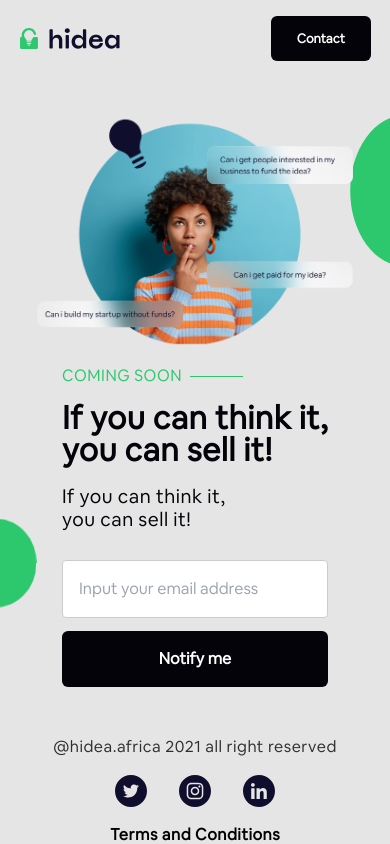
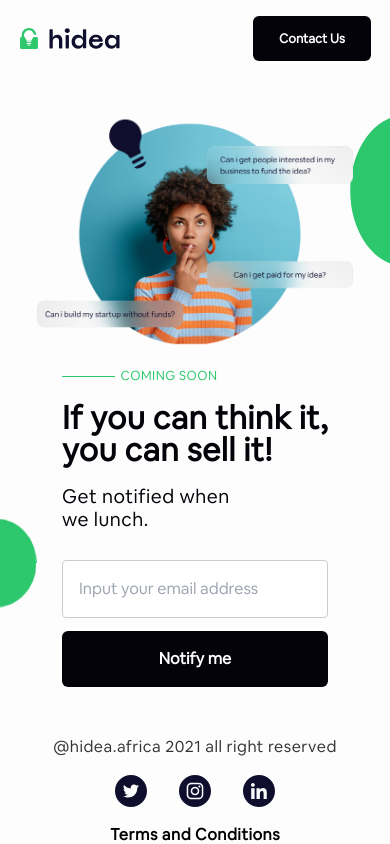
Before and after one commit to mad-max-fury/hidea-africa, a React (Create React App) app: page / in a window 390 px wide. Built offline with nearby package versions, Linux system fonts and the light colour scheme.

Commit message:
[add] success modal

```diff
--- a/package.json
+++ b/package.json
@@ -4,6 +4,10 @@
   "private": true,
   "dependencies": {
     "@craco/craco": "^6.4.0",
+    "@fortawesome/fontawesome-svg-core": "^1.2.36",
+    "@fortawesome/free-solid-svg-icons": "^5.15.4",
+    "@fortawesome/react-fontawesome": "^0.1.16",
+    "@heroicons/react": "^1.0.5",
     "@testing-library/jest-dom": "^5.14.1",
     "@testing-library/react": "^11.2.7",
     "@testing-library/user-event": "^12.8.3",
--- a/src/App.js
+++ b/src/App.js
@@ -4,7 +4,9 @@ import { Header } from './components/Header';
 import { Main } from './components/Main';
 import { Footer } from './components/Footer';
 
+
 function App() {
+
   return (
     <div className="App">
       <span className="left-eclipse"></span>
@@ -12,6 +14,7 @@ function App() {
       <Header />
       <Main />
       <Footer />
+
     </div>
   );
 }
--- a/src/components/Header.js
+++ b/src/components/Header.js
@@ -16,8 +16,8 @@ export const Header = () => {
                 <div className="menu">
                     <ul>
                         <li>
-                            <Mailto email="contact@hidea.africa" subject="Hello & Welcome" body="Hello world!">
-                                <Button className="btn" text="Contact" type="button" />
+                            <Mailto email="contact@hidea.africa" subject="Hello & Welcome" body="Hello...">
+                                <Button className="btn" text="Contact Us" type="button" />
                             </Mailto>
                         </li>
                     </ul>
--- a/src/components/Main.css
+++ b/src/components/Main.css
@@ -29,6 +29,12 @@
     align-items: center;
 }
 
+.cst {
+    margin-left: 22%;
+    width: 100%;
+    font-size: 1rem;
+}
+
 .main-content__cst {
     font-weight: 500;
     font-size: 1rem;
@@ -40,13 +46,13 @@
     position: relative;
 }
 
-.main-content__cst::after {
+.main-content__cst::before {
     content: "";
     display: inline-block;
     width: 20%;
     height: 1px;
     background-color: rgba(45, 200, 109, 1);
-    left: 30%;
+    left: 0%;
     top: 50%;
     position: absolute;
 }
@@ -77,9 +83,6 @@
 
 
 @media screen and (max-width: 1024px) {
-    .main-content__cst::after {
-        left: 35%;
-    }
 
     .main-content__title .title {
         font-size: 3rem;
@@ -89,9 +92,6 @@
 }
 
 @media screen and (max-width: 900px) {
-    .main-content__cst::after {
-        left: 40%;
-    }
 
     .main-content__title .title {
         font-size: 2.5rem;
@@ -122,10 +122,6 @@
         order: 1;
     }
 
-    .main-content__cst::after {
-        left: 30%;
-    }
-
     .main-content__title .title {
         font-size: 3.5rem;
     }
@@ -133,18 +129,14 @@
 }
 
 @media screen and (max-width: 600px) {
-    .main-content__cst::after {
-        left: 40%;
-    }
-
     .main-content__title .title {
         font-size: 2.5rem;
     }
 }
 
 @media screen and (max-width: 408px) {
-    .main-content__cst::after {
-        left: 48%;
+    .cst {
+        font-size: .8em;
     }
 
     .main-content__title .title {
@@ -153,14 +145,6 @@
 }
 
 @media screen and (max-width: 320px) {
-    .main-content__cst {
-        font-size: .7em;
-    }
-
-    .main-content__cst::after {
-        left: 42%;
-    }
-
     .main-content__title .title {
         font-size: 1.8rem;
     }
--- a/src/components/Main.js
+++ b/src/components/Main.js
@@ -13,7 +13,7 @@ export const Main = () => {
                     </div>
                     <div className="main-content__title">
                         <h1 className="title">If you can think it, <br /> you can sell it!</h1>
-                        <p className="subtitle">If you can think it, <br /> you can sell it!</p>
+                        <p className="subtitle">Get notified when <br /> we lunch.</p>
                     </div>
                     <MailForm />
                 </div>
--- a/src/components/UI/Button.css
+++ b/src/components/UI/Button.css
@@ -43,3 +43,9 @@
         font-size: .8rem;
     }
 }
+
+@media screen and (max-width: 280px) {
+    .btn {
+        padding: .7em 1.5em;
+    }
+}
--- a/src/components/UI/MailForm.js
+++ b/src/components/UI/MailForm.js
@@ -1,12 +1,22 @@
-import React, { useState } from 'react'
+import React, { useState, useCallback } from 'react'
 import "./MailForm.css"
 import { Button } from './Button'
 import axios from 'axios'
+import { Modal } from './Modal'
 
 export const MailForm = () => {
     const [email, setEmail] = useState('')
     const [error, setError] = useState('')
     const [success, setSuccess] = useState("Notify me")
+    const [modal, setModal] = useState(false)
+
+    const handleShowModal = useCallback(() => {
+        setModal(true)
+    }, [])
+
+    const handleHideModal = useCallback(() => {
+        setModal(false)
+    }, [])
 
     const handleChange = (e) => {
         setEmail(e.target.value)
@@ -25,7 +35,7 @@ export const MailForm = () => {
                 .then(res => {
                     setEmail('')
                     setError('')
-                    setSuccess(res.data.message)
+                    handleShowModal()
                 })
                 .catch(err => {
                     setError('Something went wrong')
@@ -44,6 +54,7 @@ export const MailForm = () => {
                 {error && <div className="error">{error}</div>}
             </div>
             <Button className="btn-primary" text={success} type="submit" />
+            {modal && <Modal handleHideModal={handleHideModal} />}
         </form>
     )
 }
--- /dev/null
+++ b/src/components/UI/Modal.css
@@ -0,0 +1,4 @@
+.modal {
+    bottom: 50%;
+    transform: translate(0, 50%);
+}
--- /dev/null
+++ b/src/components/UI/Modal.js
@@ -0,0 +1,45 @@
+import React, { Fragment, useEffect } from 'react';
+import Portal from './Portal';
+import './Modal.css';
+
+export const Modal = ({ handleHideModal }) => {
+    useEffect(() => {
+        document.body.style.overflow = 'hidden';
+        return () => {
+            document.body.style.overflow = 'auto';
+        };
+    }, []);
+    return (
+        <Fragment>
+            <div onClick={handleHideModal} className="fixed inset-0 bg-black opacity-50" />
+            <Portal>
+
+                <div className="bg-black opacity-25 w-full h-full absolute z-10 inset-0" />
+                <div className="modal bg-white rounded-lg md:max-w-md md:mx-auto p-4 fixed inset-x-0 bottom-0 z-50 mb-4 mx-4 ">
+                    <div className="flex-col items-center text-center justify-center">
+                        <div className="rounded-full border border-green-500 flex items-center justify-center w-16 h-16 flex-shrink-0 mx-auto">
+
+                            <svg xmlns="http://www.w3.org/2000/svg" className="h-6 w-6 text-green-500 text-lg" fill="none" viewBox="0 0 24 24" stroke="currentColor">
+                                <path strokeLinecap="round" strokeLinejoin="round" strokeWidth={2} d="M5 13l4 4L19 7" />
+                            </svg>
+                        </div>
+                        <div className="mt-4 text-center md:text-center">
+                            <p className="font-bold text-center">Success</p>
+                            <p className="text-sm text-gray-700 mt-1">
+                                Email submited successfully. You'll get a mail from us when we lunch.
+                            </p>
+                        </div>
+                    </div>
+                    <div className="text-center md:text-center mt-4 md:flex md:justify-center">
+                        <button
+                            onClick={handleHideModal}
+                            className="text-white block w-full md:inline-block px-4 py-3 bg-black rounded-md font-semibold text-sm mt-4 md:mt-0 md:order-1"
+                        >Ok</button>
+
+                    </div>
+                </div>
+
+            </Portal>
+        </Fragment>
+    );
+}
--- /dev/null
+++ b/src/components/UI/Portal.js
@@ -0,0 +1,28 @@
+import { useEffect, useRef } from "react";
+import ReactDOM from "react-dom";
+
+const Portal = ({ children, className }) => {
+    const bodyRef = useRef(document.getElementsByTagName(`body`)[0]);
+    const elementRef = useRef(document.createElement(`div`));
+
+    useEffect(() => {
+        const element = elementRef.current;
+        const portalRoot = bodyRef.current;
+
+        element.className = "portal-root";
+
+        if (className) {
+            element.className = `${element.className} ${className}`;
+        }
+
+        portalRoot.appendChild(element);
+
+        return () => {
+            portalRoot.removeChild(element);
+        };
+    }, [className]);
+
+    return ReactDOM.createPortal(children, elementRef.current);
+};
+
+export default Portal;
--- a/src/index.css
+++ b/src/index.css
@@ -9,7 +9,7 @@ html {
     font-weight: 400;
     line-height: 1.5;
     letter-spacing: 0.5px;
-    background: #E5E5E5;
+    background: #fdfdfd;
     color: #000;
 }
 
```
Also changed, not shown: 1 other file (tests, documents, lock files or other folders).
